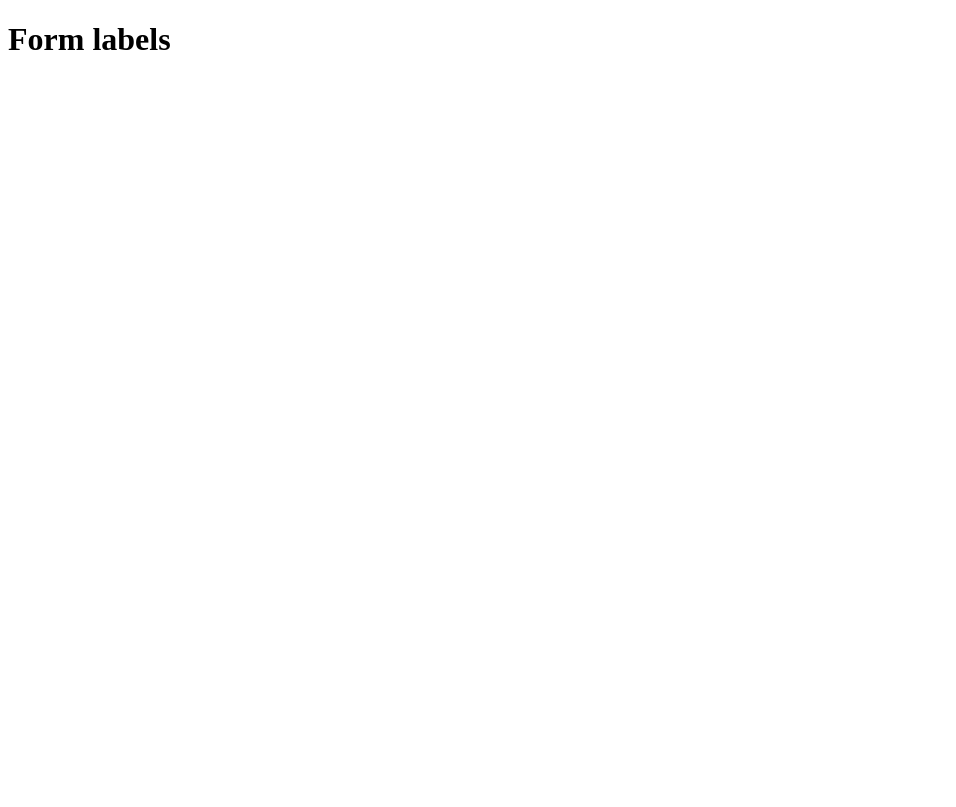
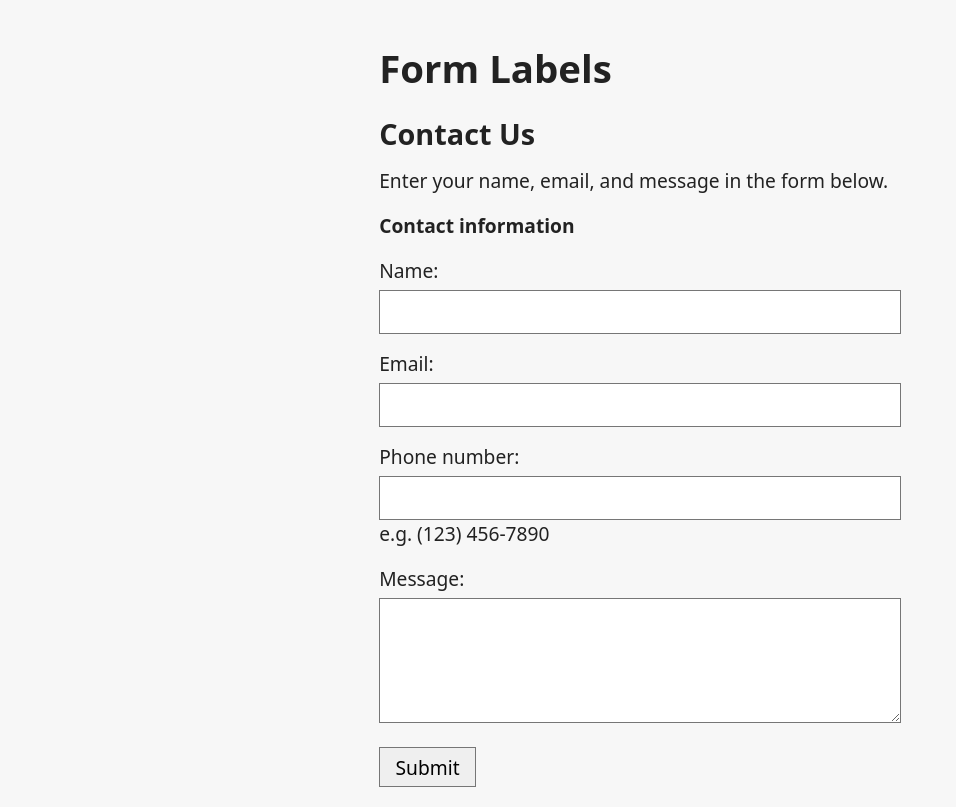
Before and after one commit to twoffer/a11y-remediation-demo, a plain HTML site: page findings/01-form-labels/after.html in a window 1280 px wide. Shown: the whole page, without its empty margins (0-956 px from the left). Drawn offline with Linux system fonts and the light colour scheme.

Commit message:
Add form-labels finding: Before, After, Diff, and write-up
Add the demonstration package for form labels:
  - Before and After sample HTML and CSS to demonstrate
    accessibile name issues with form input elements.
  - Complete write-up in `findings/01-form-labels/README.md`
    including the root cause, the fix, a before and after
    verification table, and a client note.
  - The generated before/after diff showing the fixes.

Covers WCAG 2.1 AA SCs: 1.3.1 Info and Relationships; 3.3.2 Labels
or Instructions; 4.1.2 Name, Role, Value

```diff
--- a/findings/01-form-labels/after.html
+++ b/findings/01-form-labels/after.html
@@ -3,10 +3,120 @@
 <head>
   <meta charset="utf-8">
   <meta name="viewport" content="width=device-width, initial-scale=1">
-  <title>Form labels</title>
+  <title>Form Labels</title>
+
+  <style>
+    *,
+    *::before,
+    *::after {
+      box-sizing: border-box;
+    }
+    :root {
+      color-scheme: light;
+      --foreground-color: #222222;
+      --background-color: #f7f7f7;
+      --row-gap: 1rem;
+      --field-padding-x: 0.8em;
+      --field-padding-y: 0.4em;
+      --field-border-color: #767676;
+      --field-background-color: #ffffff;
+      --placeholder-color: #707070;
+    }
+    body {
+      font: 1.2rem/1.5 system-ui, sans-serif;
+      margin: 0 auto;
+      padding: 1.2rem;
+      max-width: 35rem;
+      color: var(--foreground-color);
+      background-color: var(--background-color);
+    }
+    button,
+    input,
+    select,
+    textarea {
+      font-family: inherit;
+      font-size: 100%;
+    }
+    h1,
+    h2,
+    h3,
+    h4,
+    button {
+      line-height: 1.2;
+    }
+    label {
+      display: block;
+      margin-bottom: 0.25rem;
+    }
+    input,
+    textarea {
+      width: 100%;
+      border: 1px solid var(--field-border-color);
+      padding: var(--field-padding-y) var(--field-padding-x);
+      color: var(--foreground-color);
+      background-color: var(--field-background-color);
+    }
+    button {
+      border: 1px solid var(--field-border-color);
+      padding: var(--field-padding-y) var(--field-padding-x);
+    }
+    textarea {
+      resize: vertical;
+    }
+    form {
+      display: grid;
+      gap: var(--row-gap);
+    }
+    form > * {
+      margin: 0;
+    }
+    fieldset {
+      min-width: 0;
+      margin: 0;
+      border: 0;
+      padding: 0;
+      display: grid;
+      gap: var(--row-gap);
+    }
+    legend {
+      font-weight: bold;
+      padding-inline: 0;
+      margin-bottom: var(--row-gap);
+    }
+    input::placeholder {
+      color: var(--placeholder-color);
+      opacity: 1;
+    }
+  </style>
 </head>
 <body>
-  <h1>Form labels</h1>
-  <!-- Sample page. The reproduced failure goes here; hand-written. -->
+  <h1>Form Labels</h1>
+  <form action="#">
+    <h2>Contact Us</h2>
+    <p>Enter your name, email, and message in the form below.</p>
+    <fieldset>
+      <legend>Contact information</legend>
+      <div>
+        <label for="name">Name:</label>
+        <input type="text" id="name" name="user_name" autocomplete="name">
+      </div>
+      <div>
+        <label for="mail">Email:</label>
+        <input type="email" id="mail" name="user_email" autocomplete="email">
+      </div>
+      <div>
+        <label for="phone">Phone number:</label>
+        <input type="tel" id="phone" name="user_phone" autocomplete="tel" aria-describedby="phone_desc">
+        <div id="phone_desc">e.g. (123) 456-7890</div>
+      </div>
+    </fieldset>
+    <div>
+      <label for="message">Message:</label>
+      <textarea id="message" name="user_message" rows="4"></textarea>
+    </div>
+    <div>
+      <button type="submit">Submit</button>
+    </div>
+  </form>
 </body>
 </html>
--- a/shared/findings.js
+++ b/shared/findings.js
@@ -35,7 +35,7 @@ window.A11Y_DEMO = {
         { id: "3.3.2", name: "Labels or Instructions" },
         { id: "4.1.2", name: "Name, Role, Value" }
       ],
-      clientNote: ""
+      clientNote: "The fix depends on each field having an id that is unique on the page, so whatever generates these fields has to assign one per instance."
     },
     {
       slug: "contrast",
```
Also changed, not shown: findings/01-form-labels/before.html (+111 -3 lines), findings/01-form-labels/diff.txt, 1 other file.
